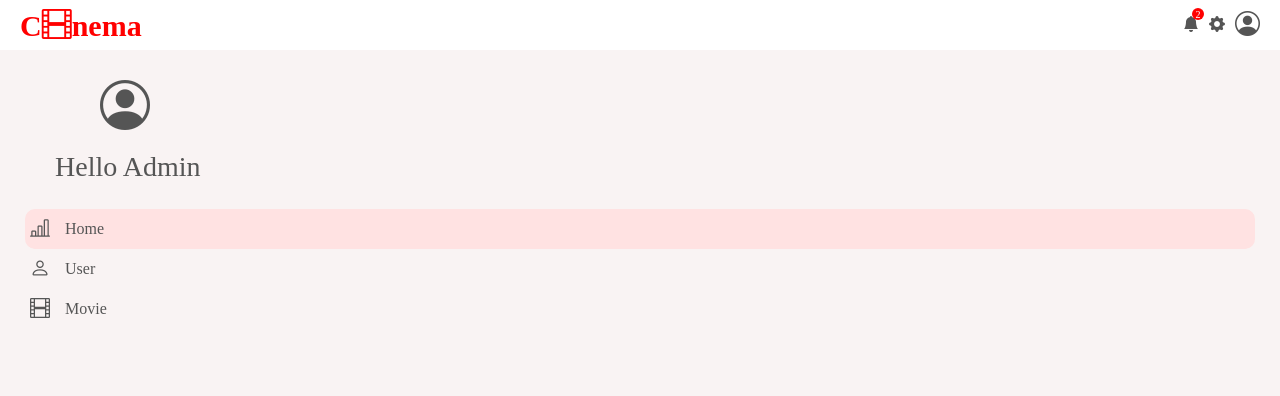
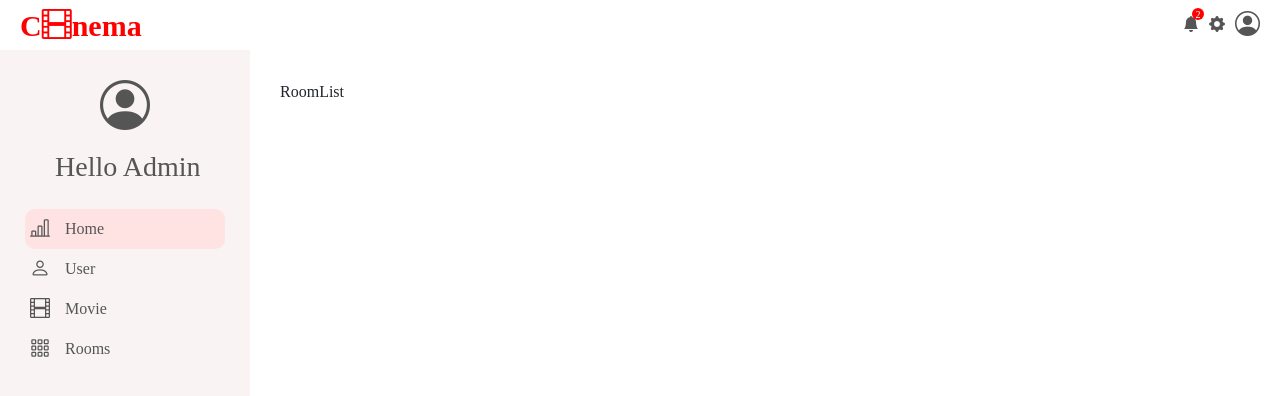
Before and after one commit to NhuVo11/managerCinema, a React (Create React App) app: page /rooms in a window 1280 px wide. Shown: the top 396 px of the page. Built offline with nearby package versions, Linux system fonts and the light colour scheme.

Commit message:
add file RoomManager

```diff
--- a/src/App.js
+++ b/src/App.js
@@ -8,6 +8,7 @@ import MovieList from "./pages/movieManager/movieList/MovieList";
 import { Route, Routes } from "react-router-dom";
 import MovieEdit from "./pages/movieManager/mobieEdit/MovieEdit";
 import AddMovie from "./pages/movieManager/addMovie/AddMovie";
+import RoomList from "./pages/RoomManager/roomList/RoomList";
 
 function App() {
   return (
@@ -18,9 +19,12 @@ function App() {
         <Routes>
           <Route path="/" element={<Home />} />
           <Route path="/users" element={<UserList />} />
+
           <Route path="/movies" element={<MovieList />} />
           <Route path="/movies/edit/:id" element={<MovieEdit />} />
           <Route path="/movies/add" element={<AddMovie />} />
+
+          <Route path="/rooms" element={<RoomList />} />
         </Routes>
       </div>
     </div>
--- a/src/components/sidebar/Sidebar.js
+++ b/src/components/sidebar/Sidebar.js
@@ -46,6 +46,17 @@ function Sidebar() {
                 Movie
               </li>
             </Link>
+            <Link to="/rooms" className="navLink">
+              <li
+                onClick={() => setActive(4)}
+                className={`sidebarListItem ${active === 4 ? "active" : ""}`}
+              >
+                <span className="sidebarIcon">
+                  <i className="bi bi-grid-3x3-gap"></i>
+                </span>
+                Rooms
+              </li>
+            </Link>
           </ul>
         </div>
       </div>
--- /dev/null
+++ b/src/pages/RoomManager/roomList/RoomList.js
@@ -0,0 +1,8 @@
+import React from "react";
+import "./roomList.css";
+
+function RoomList() {
+  return <div className="roomList">RoomList</div>;
+}
+
+export default RoomList;
--- /dev/null
+++ b/src/pages/RoomManager/roomList/roomList.css
@@ -0,0 +1,4 @@
+.roomList{
+    flex: 4;
+    padding: 30px;
+}
```
